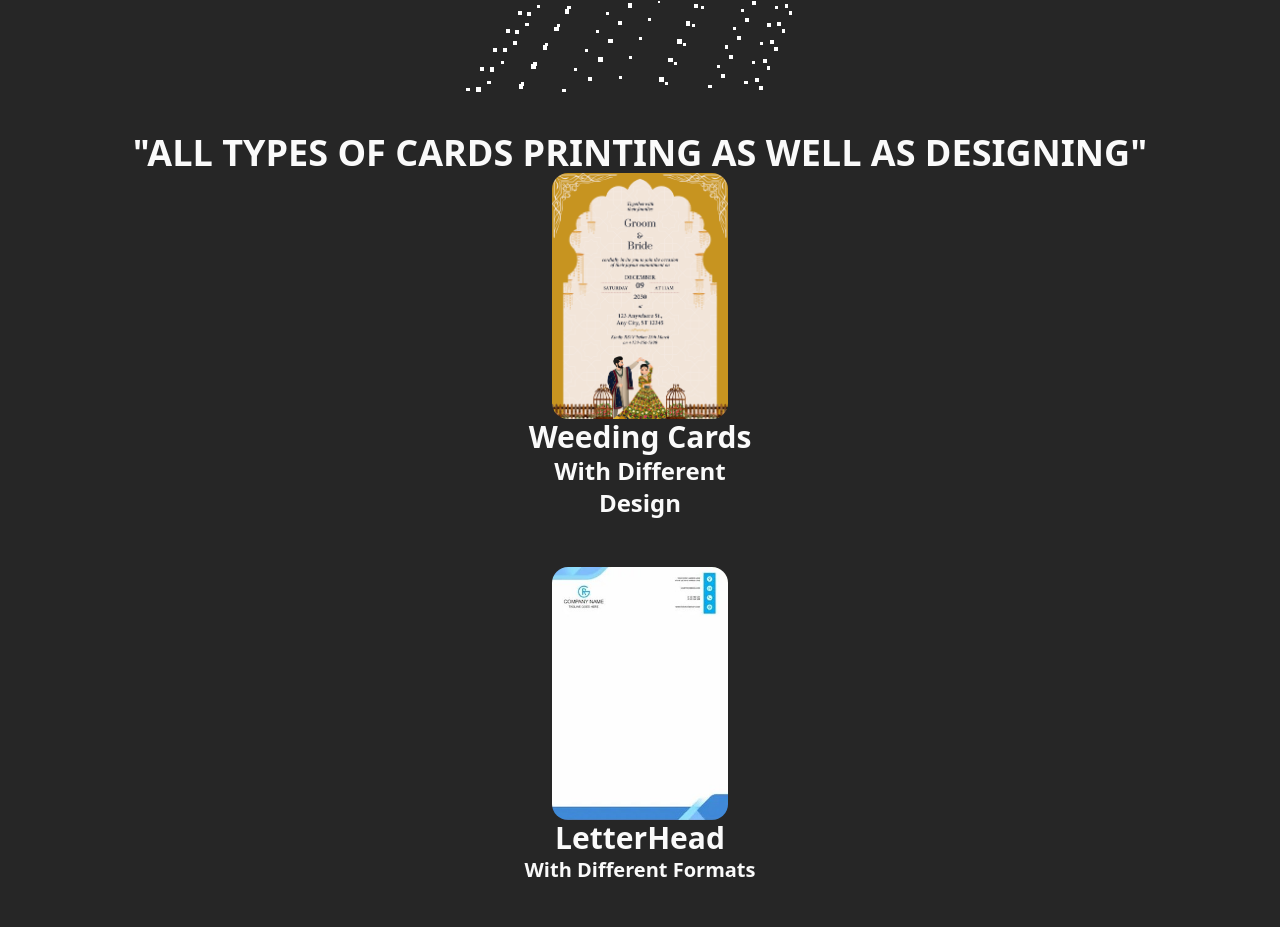
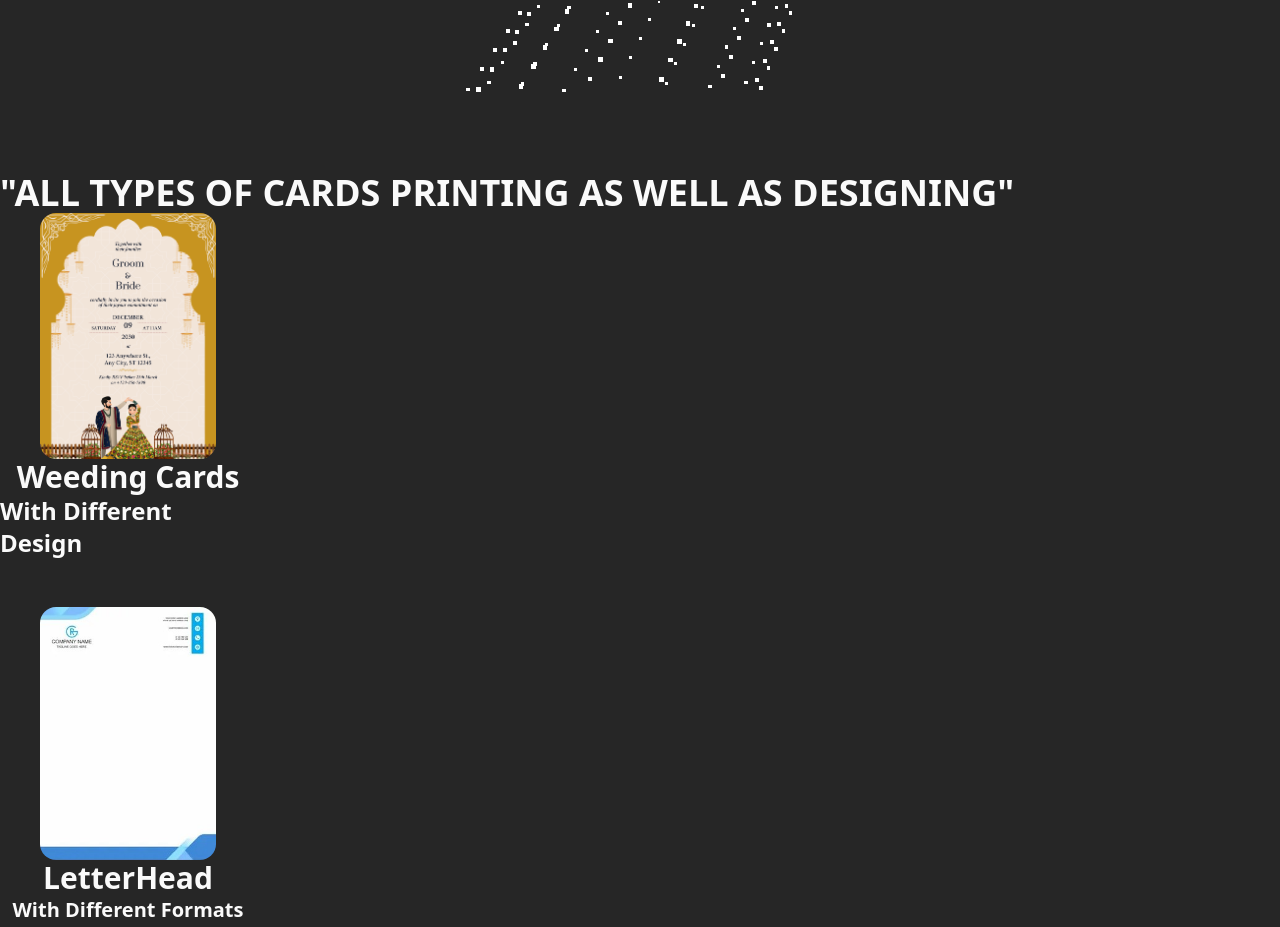
Before and after one commit to somil4632/RK-Arts-Website, a website with bundled scripts: page dist/index.html in a window 1280 px wide. Shown: the part 787-1714 px from the top of the page. Built offline with nearby package versions, Linux system fonts and the light colour scheme; animation ran at ten frames a second.

Commit message:
tried to get them alligned but failed :(

```diff
--- a/dist/index.html
+++ b/dist/index.html
@@ -35,9 +35,9 @@
 
    </header>
 
-    <div class=" h-auto w-full flex flex-wrap flex-col items-center text-center p-10">
-      <div class="w-full h-auto flex flex-wrap flex-col items-center">
-         <div class=" w-full flex flex-wrap justify-evenly"></div>
+
+
+         <div class=" h-auto w-full flex flex-col justify-center p-10"></div>
             <p class=" text-neutral-50 font-bold text-2xl md:text-3xl lg:text-4xl leading-relaxed">
              "ALL TYPES OF CARDS PRINTING AS WELL AS DESIGNING"</p>
 
```
